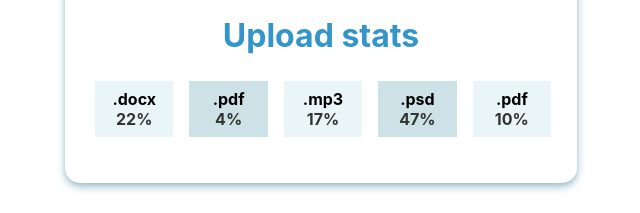
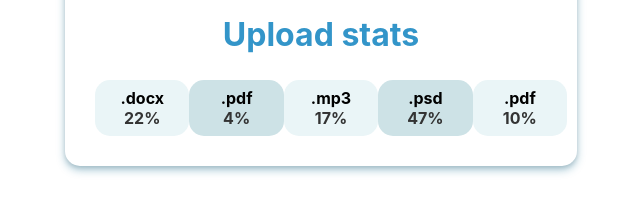
Before and after one commit to Basbassa/goit-react-hw-01-components, a React (Create React App) app: page / in a window 1280 px wide. Shown: the part 692-905 px from the top of the page, without its empty margins (319-959 px from the left). Built offline with nearby package versions, Linux system fonts and the light colour scheme.

Commit message:
better css stats

```diff
--- a/src/components/Stats/Stats.module.css
+++ b/src/components/Stats/Stats.module.css
@@ -21,6 +21,7 @@
   display: flex;
   flex-wrap: wrap;
   width: 100%;
+  justify-content: flex-start;
 }
 
 .item {
@@ -31,8 +32,9 @@
   align-items: center;
   padding: 0.5rem;
   background-color: #eaf5f7;
-  margin-right: 1rem;
-  margin-bottom: 1rem;
+  margin-right: 0;
+  margin-bottom: 0;
+  border-radius: 15px;
 }
 
 .item:nth-child(even) {
```
